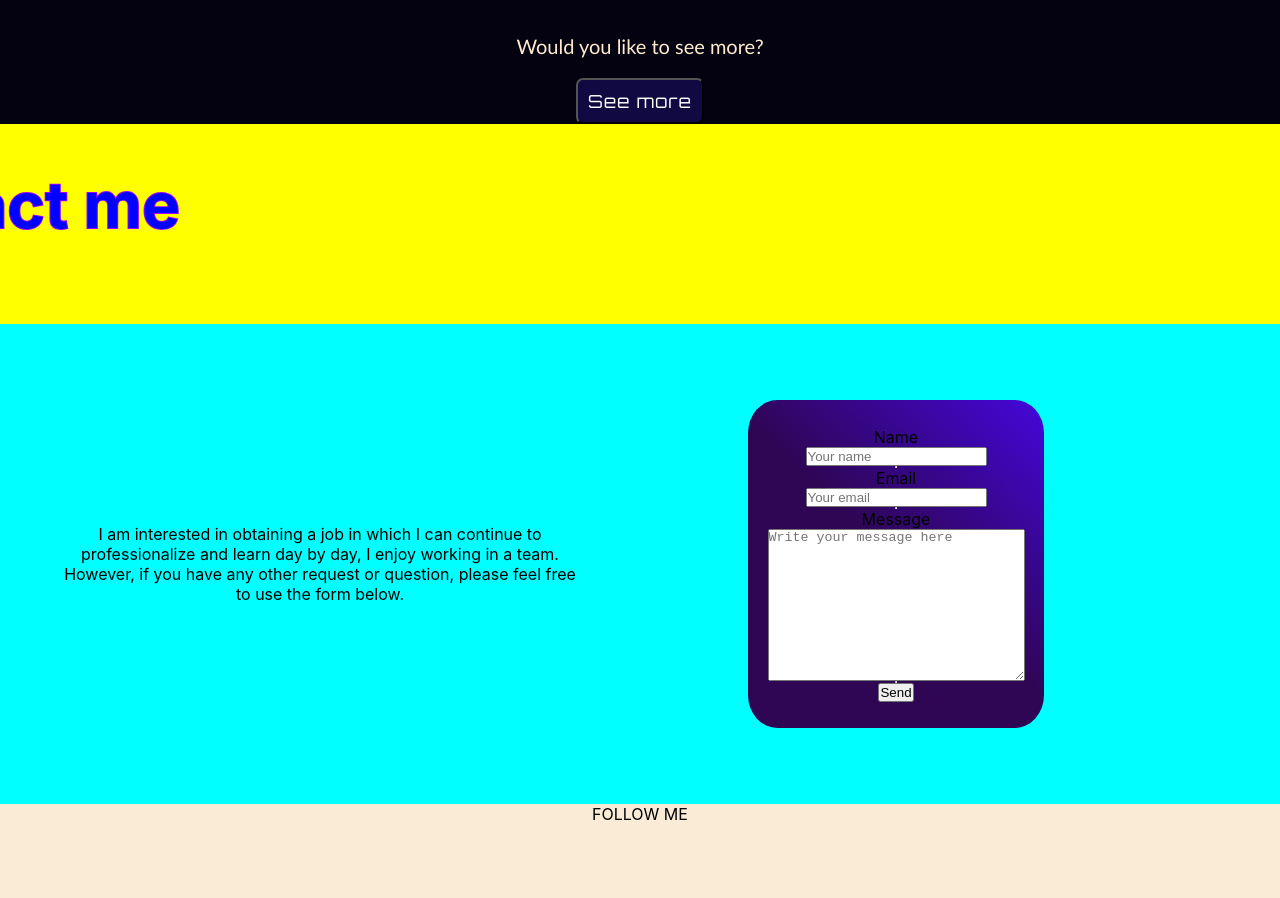
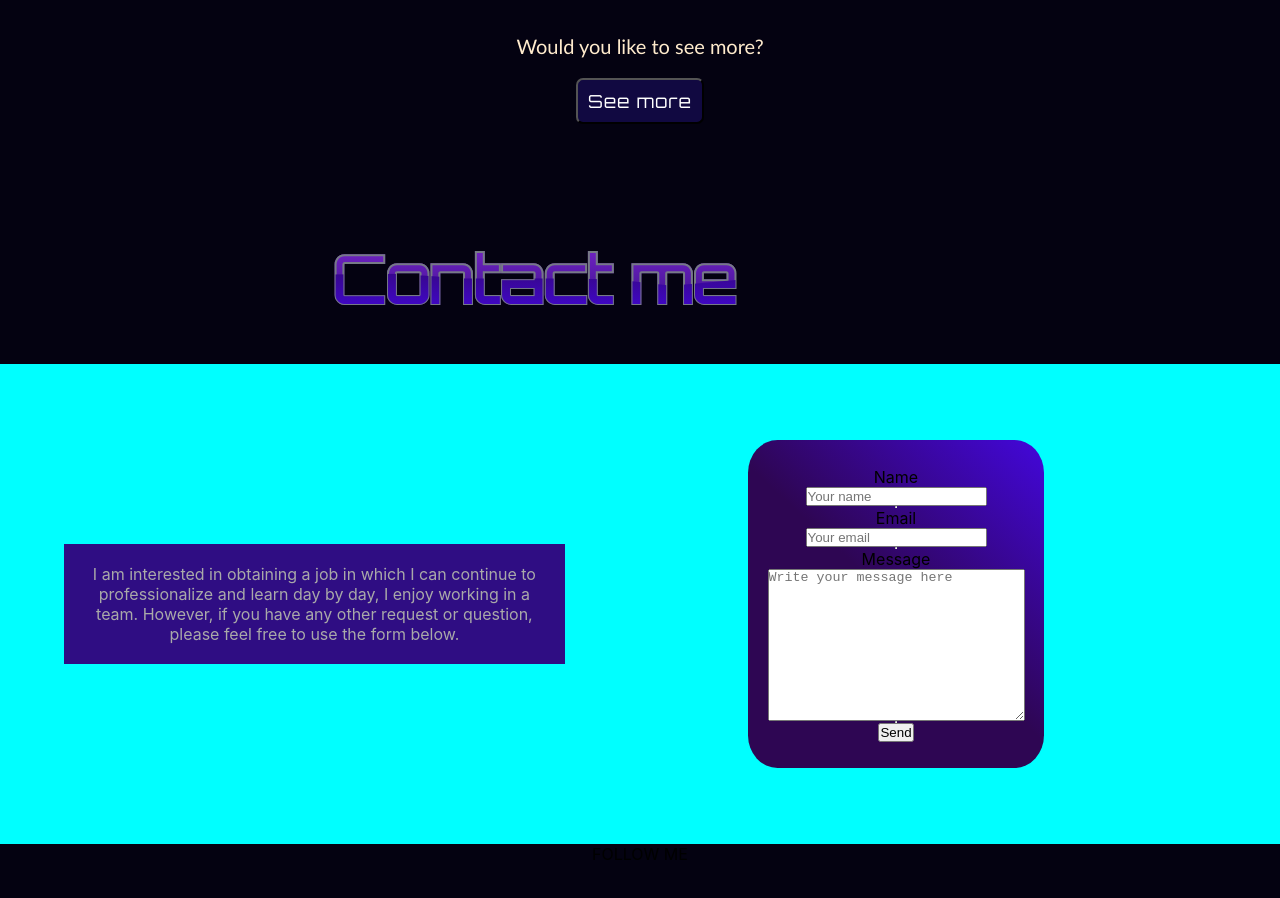
Before and after one commit to carlafaes/portfolio2, a React (Create React App) app: page / in a window 1280 px wide. Shown: the part 1540-2438 px from the top of the page. Built offline with nearby package versions, Linux system fonts and the light colour scheme; no server answers; a web font is replaced by a local one.

Commit message:
contact title

```diff
--- a/src/Components/Contacto/Contacto.jsx
+++ b/src/Components/Contacto/Contacto.jsx
@@ -12,7 +12,7 @@ export default function Contact(){
             </div>
             <div id='contact' className={style.container}>
             <div className={style.container_text}>
-                <p>I am interested in obtaining a job in which I can continue to professionalize and learn day by day, I enjoy working in a team. However, if you have any other request or question, please feel free to use the form below.</p>
+                <p className={style.text_p}>I am interested in obtaining a job in which I can continue to professionalize and learn day by day, I enjoy working in a team. However, if you have any other request or question, please feel free to use the form below.</p>
             </div>
             <Mailer/>
         </div>
--- a/src/Components/Contacto/Contacto.module.css
+++ b/src/Components/Contacto/Contacto.module.css
@@ -1,5 +1,5 @@
 .container_principal{
-    background-color: antiquewhite;
+    background-color: transparent;
     height: 100vh;
     width: 100%;
 }
@@ -11,32 +11,45 @@ align-items: center;
 justify-content: center;
 height: 60vh;
 width: 100%;
+
 }
 .container_text{
     width: 40%;
 }
 
 .title{
-    padding-top: 80px;
-    background-color: yellow;
-    height: 120px;
+    padding-top: 150px;
+    background-color: transparent;
+    height: 90px;
     width: 100%;
     position: relative;
+    display: flex;
+    flex-direction: row;
+    justify-content: center;
+    align-items: center;
+    font-family: 'Orbitron', sans-serif;
 }
 .title h2{
-    color: #fff;
+    background: -webkit-linear-gradient(#7b25cc,#2f0d83);
+    -webkit-background-clip: text;
+    -webkit-text-fill-color: transparent;
+    color: #FFF;
     font-size: 4rem;
     position: absolute;
+    margin-left: 15%;
     transform: translate(-50%,-50%);
 }
 
 .title h2:nth-child(1){
     color: transparent;
-    -webkit-text-stroke: 2px rgb(156,6,255);
+    -webkit-text-stroke: 2px rgb(118, 122, 134);
 
 }
 .title h2:nth-child(2){
-    color: blue;
+    /* color: blue; */
+    background: -webkit-linear-gradient(#2e0653,#4307db);
+    -webkit-background-clip: text;
+    -webkit-text-fill-color: transparent;
     animation: animate 3s ease-in-out infinite;
 
 }
@@ -55,7 +68,7 @@ width: 100%;
             100% 100%,
             0% 100%
         )
-    };
+    }
     50%{
         clip-path:polygon(
             0% 50%,
@@ -70,3 +83,11 @@ width: 100%;
         )
     }
 }
+
+.text_p{
+    background-color: #2f0d83;
+    color: darkgray;
+    width: 90%;
+    height: 60%;
+    padding: 20px;
+}
```
